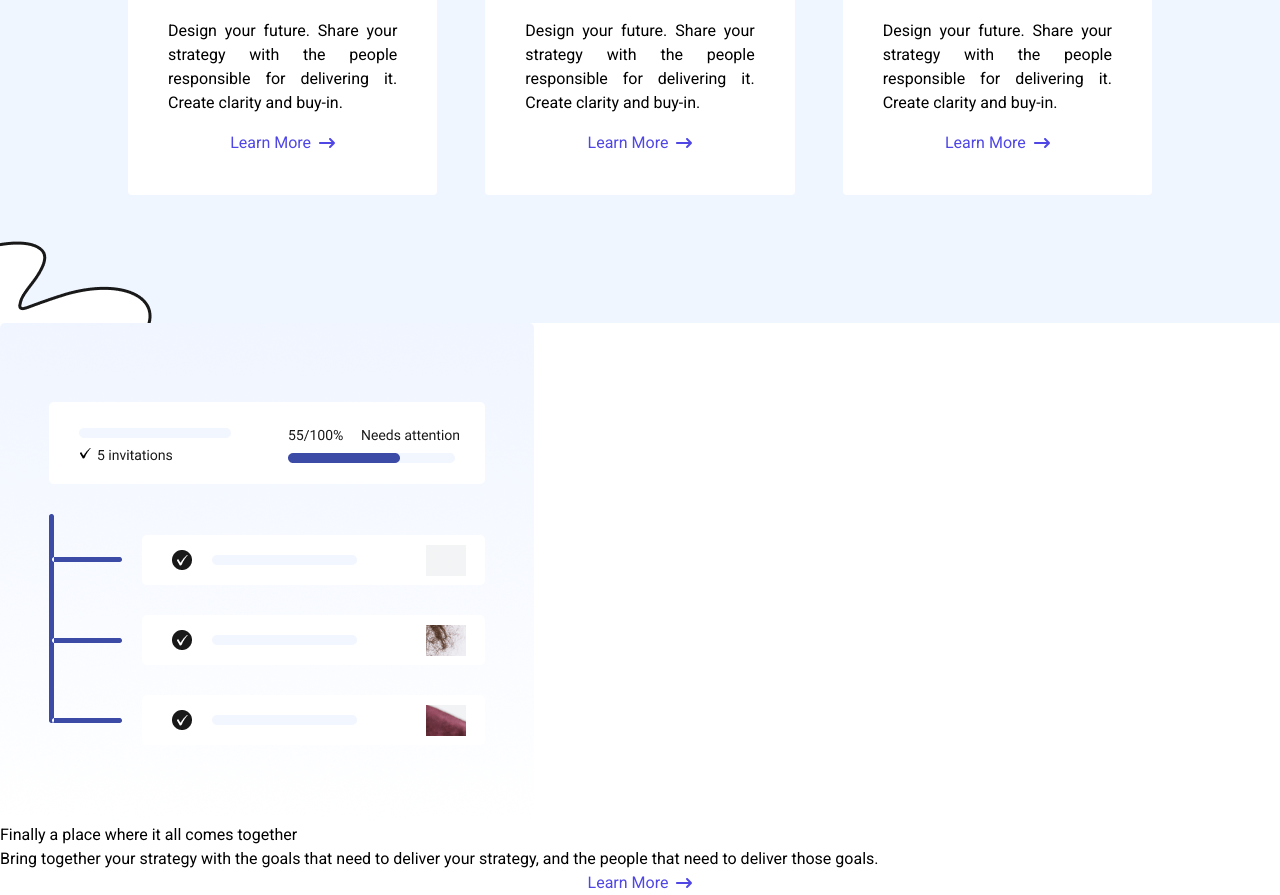
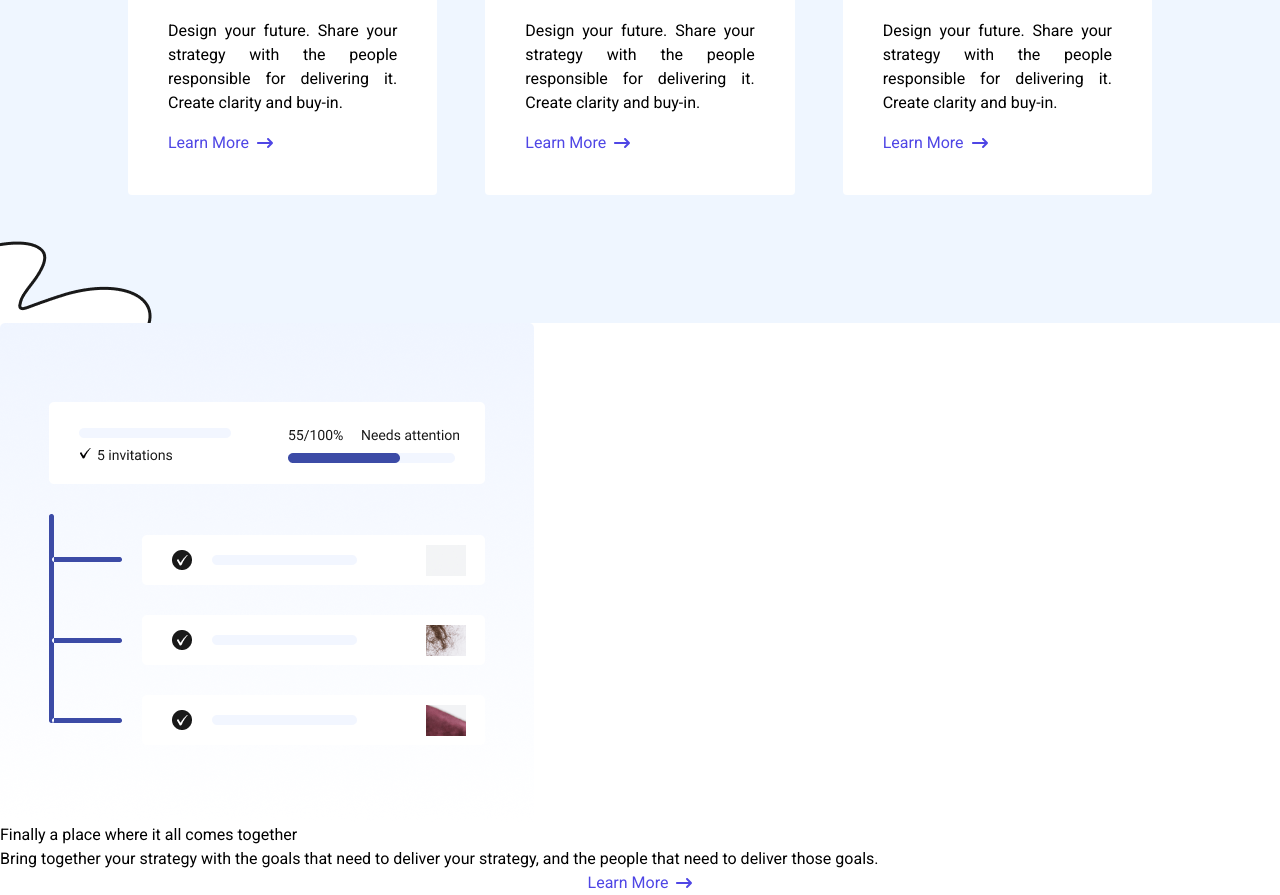
Before and after one commit to FrontEndDevo/peboo, a React (Vite) app: page / in a window 1280 px wide. Shown: the part 1320-2215 px from the top of the page. Built offline with nearby package versions, Linux system fonts and the light colour scheme.

Commit message:
Edit the button style in Products component

```diff
--- a/src/components/Products.jsx
+++ b/src/components/Products.jsx
@@ -39,7 +39,7 @@ const Products = () => {
       />
       <h4 className="font-work-sans text-2xl xl:text-3xl">{product.title}</h4>
       <p className="my-4 text-justify">{product.description}</p>
-      <button className="text-indigo-600 flex items-center justify-center gap-2 hover:underline mx-auto xl:mx-auto">
+      <button className="text-indigo-600 flex items-center justify-center gap-2 hover:underline mx-auto xl:mx-0">
         Learn More <FontAwesomeIcon icon={faArrowRightLong} />
       </button>
     </div>
```
